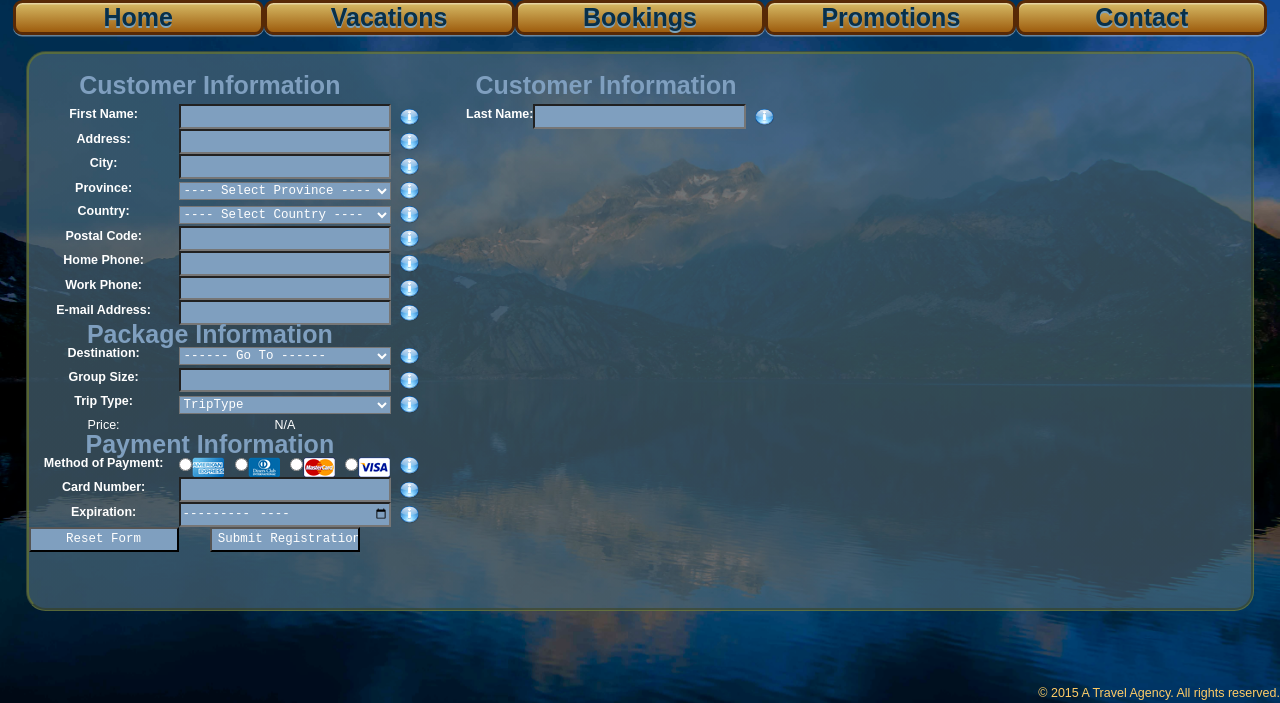
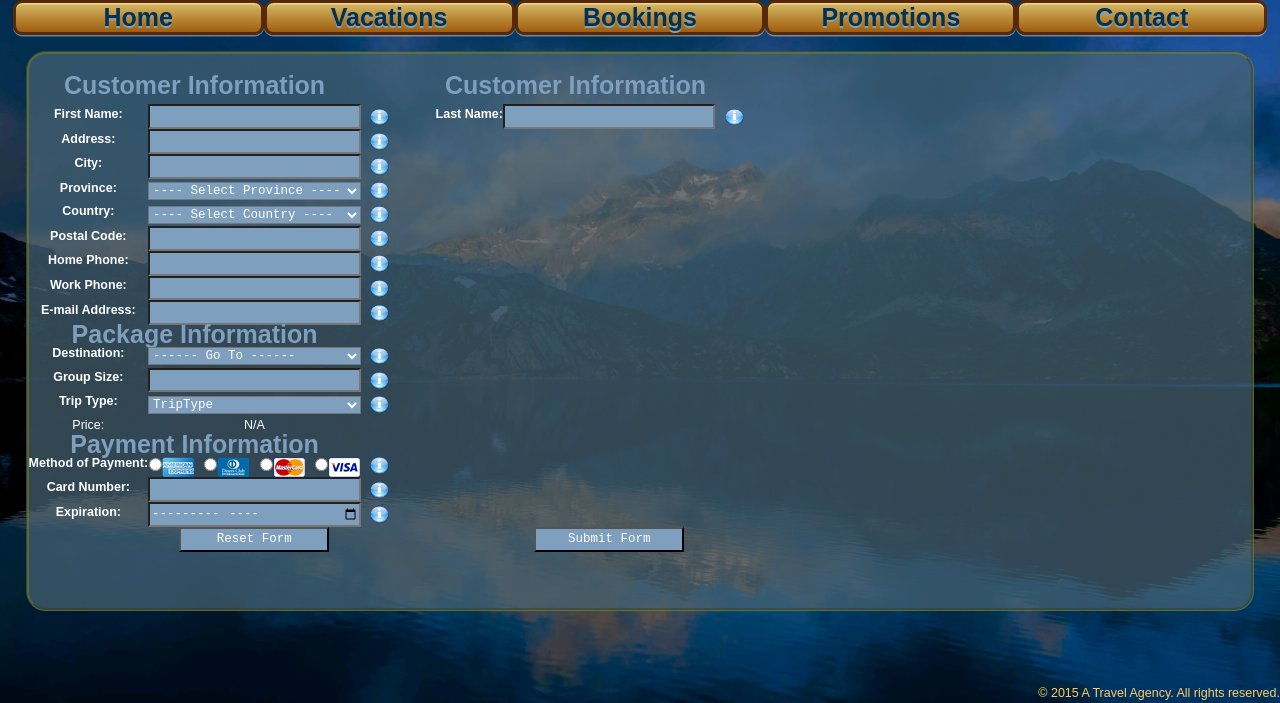
Before and after one commit to sofinapradhan/OOSD2015, a PHP site: page /register.php in a window 1280 px wide. Shown: the part 97-800 px from the top of the page. Run offline with PHP 8.4, Linux system fonts and the light colour scheme; data comes from the database, SQL or seed files in the repository.

Commit message:
Updated Form Button Layout

```diff
--- a/register.php
+++ b/register.php
@@ -232,8 +232,8 @@ print ("</select></td>
 	onFocus='showHint(this.name);' onBlur='hideHint(this.name);' /></td>
 	<td id='fi-ccexpiry'><img class='formicon' src='img/icon_info.png' title='Credit Card Expiration'></td>
 	<td id='fb-ccexpiry'></td></tr>
-<tr><td align='center'><input type='reset' name='rsbutton' value='Reset Form' onClick='return confirm(\"Are you sure you want to reset form?\");' /></td>
-	<td align='center'><input type='submit' name='gobutton' value='Submit Registration' onClick='return checkForm();' /></td><td></td><td></td></tr>
+<tr><td></td><td align='center'><input type='reset' name='rsbutton' value='Reset Form' onClick='return confirm(\"Are you sure you want to reset form?\");' /></td><td></td><td></td>
+	<td></td><td align='center'><input type='submit' name='gobutton' value='Submit Form' onClick='return checkForm();' /></td><td></td><td></td></tr>
 </table>
 </form>
 </article>");
```
